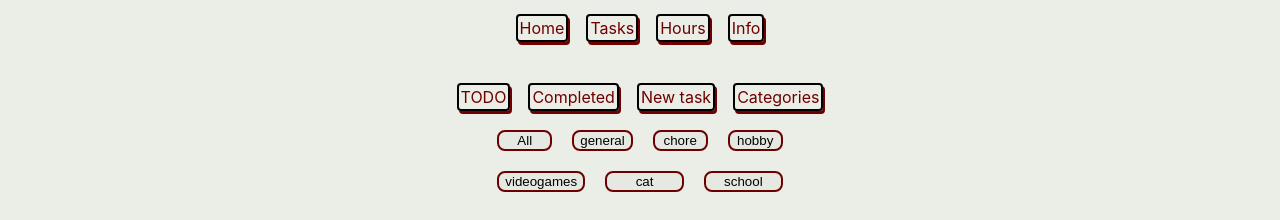
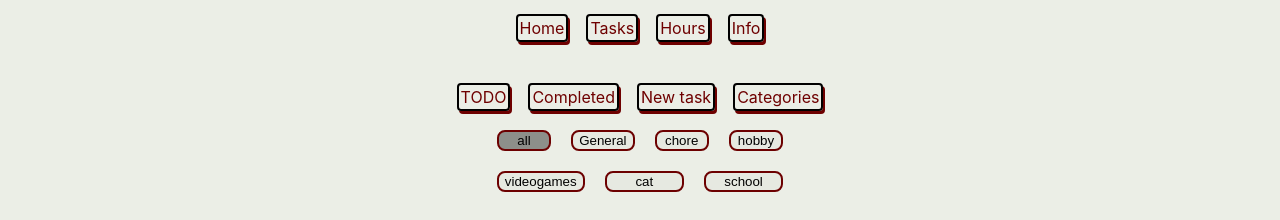
Before and after one commit to Avsword/TaskManager, a React (Create React App) app: page /tasks in a window 1280 px wide. Both pictures are taken after a click on the button "Categories". Shown: the top 220 px of the page. Built offline with nearby package versions, Linux system fonts and the light colour scheme; data requests are answered from the project's data file.

Commit message:
Changed the way all-category is handled + deletion. + Styling

```diff
--- a/db.json
+++ b/db.json
@@ -104,27 +104,31 @@
   "categories": [
     {
       "id": 1,
-      "categoryname": "general"
+      "categoryname": "all"
     },
     {
       "id": 2,
+      "categoryname": "General"
+    },
+    {
+      "id": 3,
       "categoryname": "chore"
     },
     {
-      "id": 3,
+      "id": 4,
       "categoryname": "hobby"
     },
     {
       "categoryname": "videogames",
-      "id": 4
+      "id": 5
     },
     {
       "categoryname": "cat",
-      "id": 7
+      "id": 6
     },
     {
       "categoryname": "school",
-      "id": 8
+      "id": 7
     }
   ]
 }
--- a/src/Categories.js
+++ b/src/Categories.js
@@ -10,7 +10,9 @@ const api = axios.create({
 
 const Categories = (props) => {
   const handler = props.handler;
-  /* console.log("Categories prop currcat: ", props.currCat); */
+
+  //We use the props.currentCat for styling purposes.
+  console.log("Categories prop currcat: ", props.currentCat);
 
   const [newCategory, setNewCategory] = useState("");
   const [catToBeDeleted, setcatToBeDeleted] = useState("");
@@ -43,6 +45,7 @@ const Categories = (props) => {
           isInDb = true;
 
           alert(`The value you submit was already in database.`);
+          //Pretty sure this return is useless, since we're in a foreach loop, but I'm tired rn so I'll let it be
           return;
         }
       });
@@ -71,6 +74,13 @@ const Categories = (props) => {
     let isInDb = false;
     //Prevent instant page load
     e.preventDefault();
+
+    //Check that we aren't removing all or general categories, as these are essential categories
+    if (catToBeDeleted === "all" || catToBeDeleted === "general") {
+      alert("You cannot delete categories 'all' or 'general'.");
+      return;
+    }
+
     //First we need to get the id of the category.
 
     await api.get("/").then((response) => {
@@ -79,9 +89,6 @@ const Categories = (props) => {
         console.log(element.categoryname === catToBeDeleted);
         if (element.categoryname === catToBeDeleted) {
           id = element.id;
-          //TODO: Read comments above, must add element id to array tasksThatHaveCategory
-          //TODO:     and then set the category to "general" in the next TODO
-
           isInDb = true;
           //You can't exit a foreach loop according to google, so it will still go through the response, but.. that's fine, sure, I don't want to use lodash or anything.
         }
@@ -143,19 +150,18 @@ const Categories = (props) => {
     <>
       <div className="categories">
         <div className="categories-select">
-          <button
-            onClick={() => {
-              handler("all");
-            }}
-          >
-            All
-          </button>
           {categoriesMap.map((category, i) => (
             <button
               key={i + "button"}
               onClick={() => {
                 console.log("the button WAS pressed");
                 props.handler(category.categoryname);
+              }}
+              style={{
+                backgroundColor:
+                  props.currentCat === category.categoryname
+                    ? "rgba(0, 0, 0, 0.4)"
+                    : "",
               }}
             >
               {category.categoryname}
@@ -175,7 +181,7 @@ const Categories = (props) => {
           }}
         ></input>
         <button type="submit">
-          {<span class="material-symbols-outlined">add</span>}
+          {<span className="material-symbols-outlined">add</span>}
         </button>
       </form>
 
@@ -190,7 +196,7 @@ const Categories = (props) => {
           }}
         ></input>
         <button type="submit">
-          {<span class="material-symbols-outlined">close</span>}
+          {<span className="material-symbols-outlined">close</span>}
         </button>
       </form>
     </>
--- a/src/EditPopup.js
+++ b/src/EditPopup.js
@@ -41,6 +41,9 @@ function EditPopup(props) {
     });
     //Then set ALL of the available categories in order for the dropdown to work
     api.get("http://localhost:3010/categories").then((response) => {
+      //Remove "all"-category
+      response.data.shift();
+
       setallcategories(response.data);
     });
   }, [id]);
--- a/src/TaskComponent.js
+++ b/src/TaskComponent.js
@@ -7,7 +7,6 @@ import "./category.css";
 import { flipCompleted, deleteTask } from "./taskButtons";
 import EditPopup from "./EditPopup";
 import Categories from "./Categories";
-import pic from "./gIconSprite1090PikachuRockStar.png";
 
 const api = axios.create({
   baseURL: "http://localhost:3010/tasks",
@@ -52,13 +51,14 @@ function Task() {
           <Categories
             popup={catPopup}
             handler={handleCategoryChange}
+            currentCat={currCat}
           ></Categories>
         </ul>
       </nav>
       <Routes>
         <Route path="*" element={<Todo currentCat={currCat} />} />
 
-        <Route path="/completed" element={<Completed />} />
+        <Route path="/completed" element={<Completed currentCat={currCat} />} />
 
         <Route path="/newtask" element={<NewTask />} />
       </Routes>
@@ -66,7 +66,6 @@ function Task() {
   );
 }
 
-//TODO: Sorting by category
 class Todo extends React.Component {
   constructor(props) {
     super();
@@ -134,6 +133,7 @@ class Todo extends React.Component {
   render() {
     //Acts as a guard clause
     if (!this.state.todos.length) return <h1>loading posts...</h1>;
+
     let stateTodos = this.state.todos;
     /* console.log(stateTodos); */
     //Tasks to "component" Inline styling to warn the user about past-due tasks
--- a/src/categories.css
+++ b/src/categories.css
@@ -19,6 +19,7 @@
   border-radius: 8px;
   border: 2px solid #6e0000;
   background-color: #ebeee6;
+
   filter: brightness(98%);
   margin: 10px;
 
--- a/src/competedTasks.js
+++ b/src/competedTasks.js
@@ -6,15 +6,27 @@ const api = axios.create({
 });
 
 class completed extends React.Component {
-  constructor() {
+  constructor(props) {
     super();
     this.state = {
       completed: [],
       timeLeft: 0,
+      currentCategory: props.currentCat,
     };
   }
 
   componentDidMount() {
+    this.getComponents();
+  }
+  componentDidUpdate(prevProps) {
+    // Typical usage (don't forget to compare props):
+    if (this.props.currentCat !== prevProps.currentCat) {
+      /* console.log("prop was updated to", this.props.currentCat); */
+      this.setState({ currentCategory: this.props.currentCat });
+      this.getComponents();
+    }
+  }
+  getComponents = () => {
     api.call("/").then((response) => {
       //List full of all the tasks
       let list = response.data;
@@ -22,8 +34,16 @@ class completed extends React.Component {
       let completedlist = [];
       //completed: Convert deadline to time left:
       list.forEach((element) => {
+        //Check if task has been completed
         if (element.completed) {
-          completedlist.push(element);
+          //Check if we are sorting by any category and then push the correct task to the array
+          if (
+            element.category === this.state.currentCategory ||
+            this.state.currentCategory === "all"
+          ) {
+            completedlist.push(element);
+          }
+          /* completedlist.push(element); */
         }
       });
 
@@ -31,8 +51,7 @@ class completed extends React.Component {
         completed: completedlist,
       });
     });
-  }
-
+  };
   render() {
     if (!this.state.completed.length) return <h1>loading posts...</h1>;
 
--- a/src/newTask.js
+++ b/src/newTask.js
@@ -28,9 +28,10 @@ const NewTask = () => {
   //Get and set the categories :)
   if (!fetched) {
     api.get("http://localhost:3010/categories").then((response) => {
+      response.data.shift();
       setCategories(response.data);
-      console.log("resp ", response.data);
-      console.log("categories: ", categories);
+      /* console.log("resp ", response.data);
+      console.log("categories: ", categories); */
       setFetched(true);
     });
   }
```
